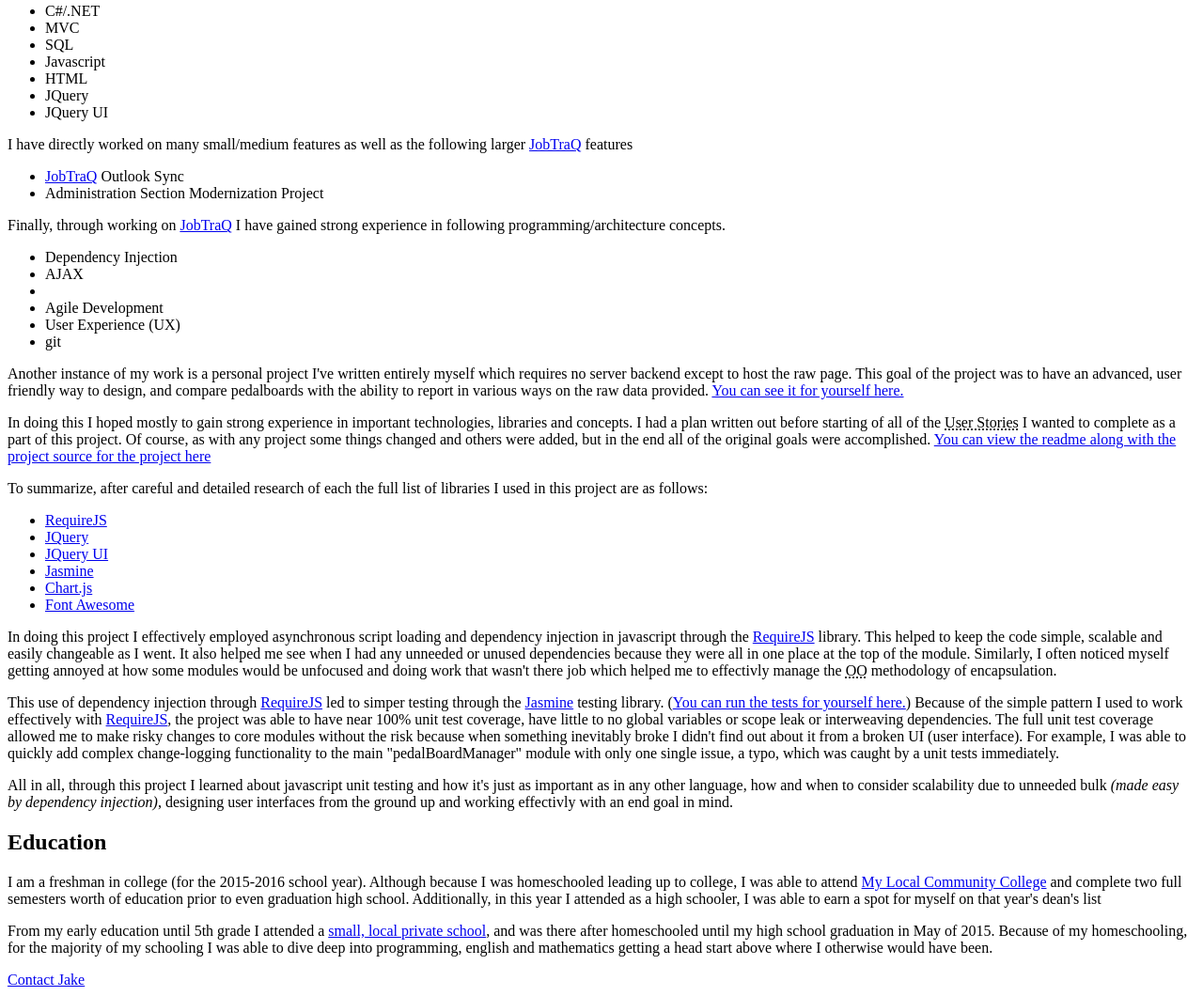
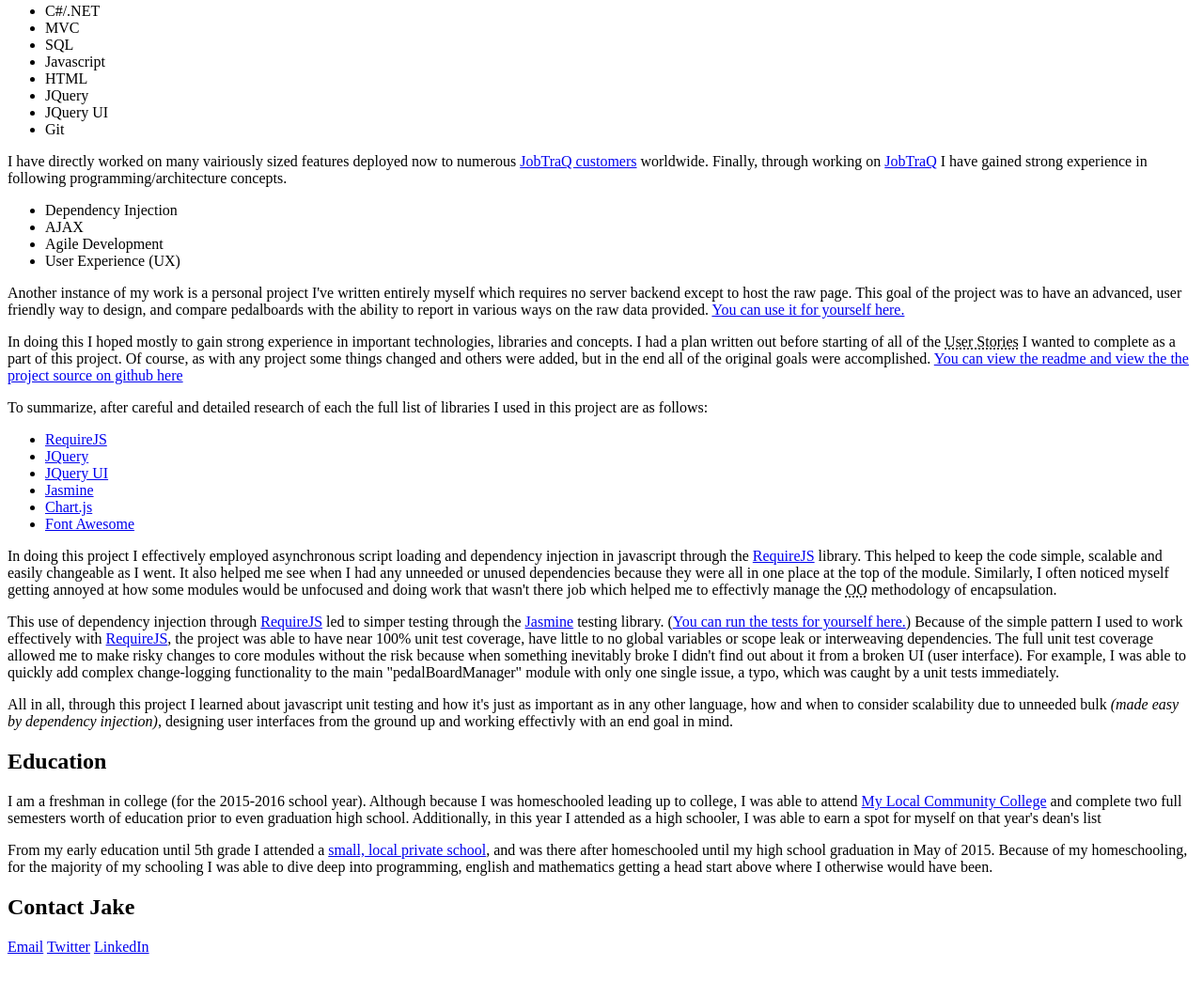
Before and after one commit to JakeThurman/jakethurman.github.io, a plain HTML site: page index.html in a window 1280 px wide. Shown: the part 144-1204 px from the top of the page at 94% size. After the commit the page ends 1169 px from the top, so only its background shows below. Drawn offline with Linux system fonts and the light colour scheme.

Commit message:
Improved some wording and added contact info.

```diff
--- a/index.html
+++ b/index.html
@@ -24,32 +24,30 @@
             <li>HTML</li>
             <li>JQuery</li>
             <li>JQuery UI</li>
+            <li>Git</li>
         </ul>
-        <p>I have directly worked on many small/medium features as well as the following larger <a href="http://www.jobtraq.com/">JobTraQ</a> features</p>
-        <ul>
-            <li><a href="http://www.jobtraq.com/new-product-tour.html">JobTraQ</a> Outlook Sync</li>
-            <li>Administration Section Modernization Project</li>
-        </ul>
-        <p>Finally, through working on <a href="http://www.jobtraq.com/">JobTraQ</a> I have gained strong experience in following programming/architecture concepts.</p>
+        <p>
+            I have directly worked on many vairiously sized features deployed now to numerous <a href="http://www.jobtraq.com/our-clients.html">JobTraQ customers</a> worldwide.
+            Finally, through working on <a href="http://www.jobtraq.com/">JobTraQ</a> I have gained strong experience in following programming/architecture concepts.
+        </p>
         <ul>
             <li>Dependency Injection</li>
-            <li>AJAX<li>
+            <li>AJAX</li>
             <li>Agile Development</li>
             <li>User Experience (UX)</li>
-            <li>git</li>
         </ul>
     </div>
     <div id="pedalboard-project">
         <p>
             Another instance of my work is a personal project I've written entirely myself which requires no server backend except to host the raw page.
             This goal of the project was to have an advanced, user friendly way to design, and compare pedalboards with the ability to report in various ways on the raw data provided.
-            <a href="http://jakethurman.github.io/pedalboard/">You can see it for yourself here.</a>
+            <a href="http://jakethurman.github.io/pedalboard/">You can use it for yourself here.</a>
         </p>
         <p>
             In doing this I hoped mostly to gain strong experience in important technologies, libraries and concepts.
             I had a plan written out before starting of all of the <abbr title="A user story is a tool used in Agile development to capture a description of a software feature from an end-user perspective.">User Stories</abbr> I wanted to complete as a part of this project.
             Of course, as with any project some things changed and others were added, but in the end all of the original goals were accomplished.
-            <a href="https://github.com/JakeThurman/Pedalboard">You can view the readme along with the project source for the project here</a>
+            <a href="https://github.com/JakeThurman/Pedalboard">You can view the readme and view the the project source on github here</a>
         </p>
         <p>To summarize, after careful and detailed research of each the full list of libraries I used in this project are as follows:</p>
         <ul>
@@ -90,6 +88,9 @@
         </p>
     </div>
 
-    <a href="mailto:jacob@thurmans.com">Contact Jake</a>
+    <h2 id="contact">Contact Jake</h2>
+    <a href="mailto:jacob@thurmans.com">Email</a>
+    <a href="https://twitter.com/Jake_Thurman">Twitter</a>
+    <a href="https://www.linkedin.com/profile/view?id=374830300">LinkedIn</a>
 </body>
 </html>
```
